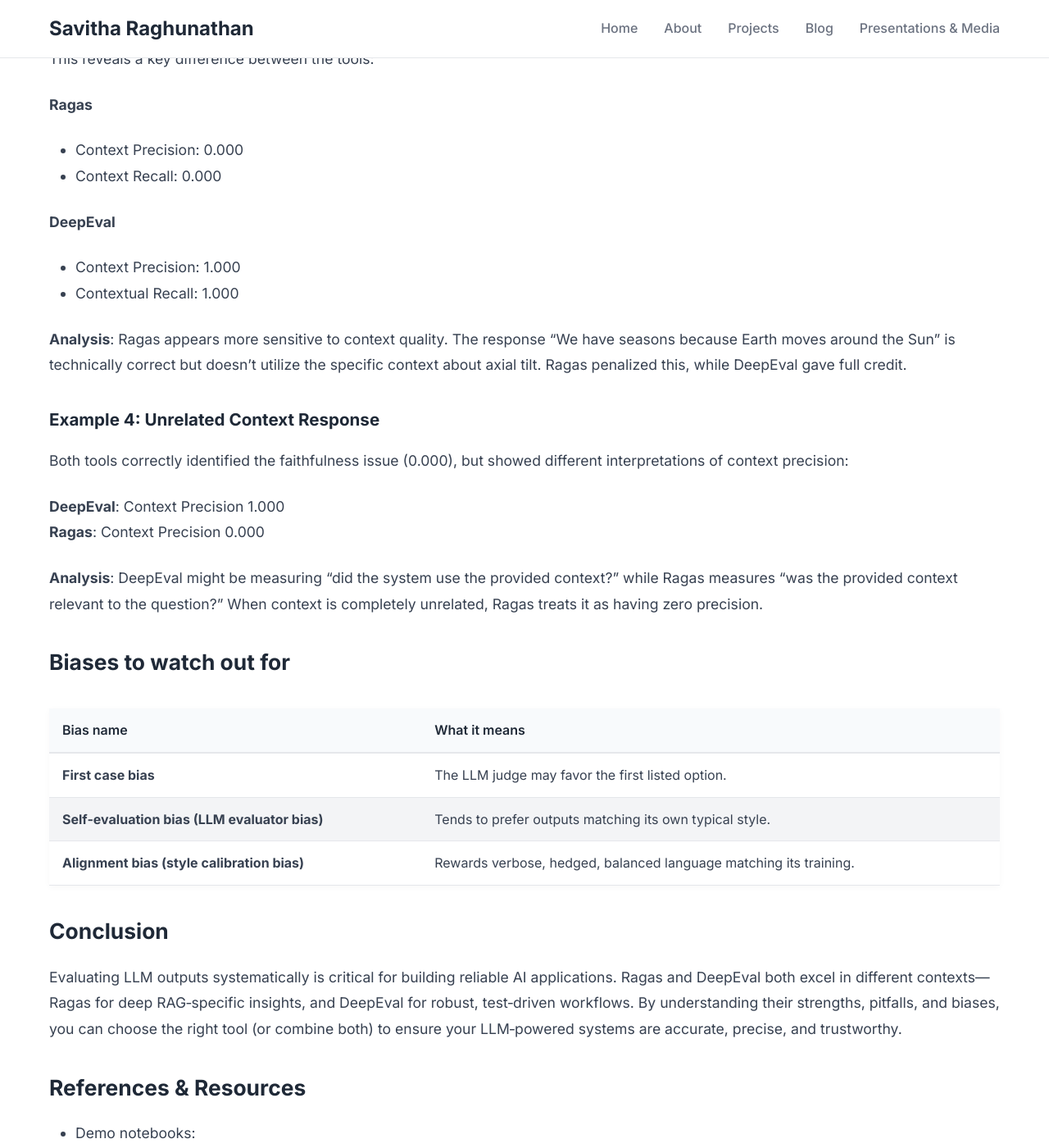
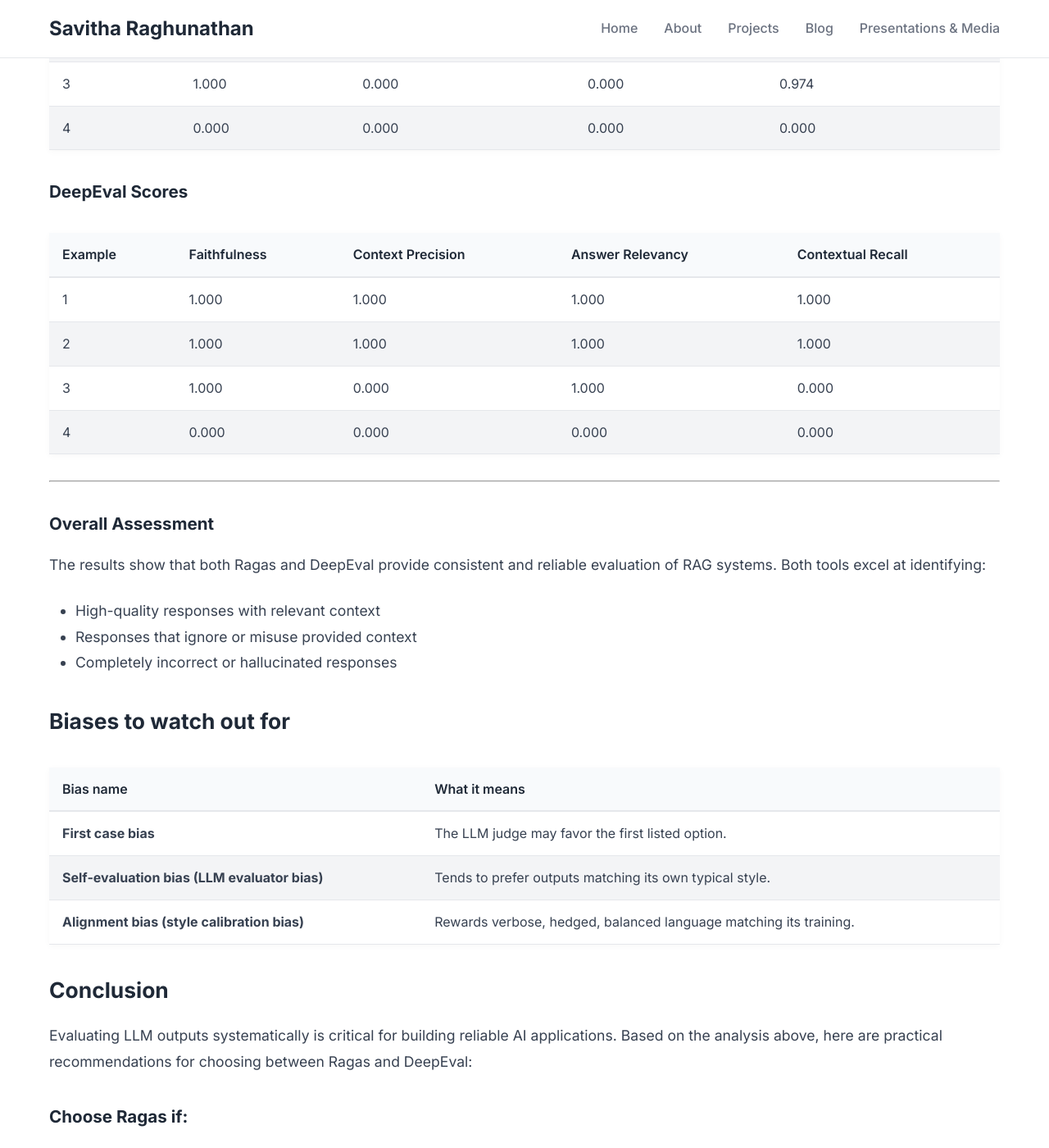
Before and after one commit to savitharaghunathan/savitharaghunathan.github.io, a Jekyll site: the page built from _posts/2025-07-14-ai_eval.md, in a window 1280 px wide and 1400 px high, scrolled down 4629 px. Shown: the whole window at 82% size. Built offline with Jekyll 4.4.1, drawn with Linux system fonts in a browser that asks for light colours; some of the changed text lies outside the part shown.

Commit message:
update blog

````diff
--- a/_posts/2025-07-14-ai_eval.md
+++ b/_posts/2025-07-14-ai_eval.md
@@ -44,10 +44,19 @@ For this post, we’ll be considering two tools to assess exactly these qualitie
 ```python
 from ragas import evaluate
 from ragas.metrics import faithfulness, context_precision, context_recall, answer_relevancy
+from datasets import Dataset
+
+# Prepare dataset (this is the complex part!)
+dataset = Dataset.from_dict({
+    "question": ["Why do leaves change color?"],
+    "answer": ["Leaves change color due to chlorophyll breakdown."],
+    "contexts": [["Leaves turn color in autumn due to changes in daylight."]],
+    "ground_truth": ["Leaves change color because chlorophyll fades."]
+})
 
 # Evaluate
 results = evaluate(
-    dataset=your_dataset,
+    dataset=dataset,
     metrics=[faithfulness, context_precision, context_recall, answer_relevancy]
 )
 ```
@@ -84,6 +94,7 @@ faithfulness = FaithfulnessMetric().measure(test_case)
 context_precision = ContextualPrecisionMetric().measure(test_case)
 answer_relevancy = AnswerRelevancyMetric().measure(test_case)
 contextual_recall = ContextualRecallMetric().measure(test_case)
+
 ```
 
 **Note**: DeepEval also supports RAGAS metrics through their `RagasMetric` class, which provides four RAGAS metrics (answer relevancy, faithfulness, contextual precision, and contextual recall).
@@ -92,14 +103,14 @@ contextual_recall = ContextualRecallMetric().measure(test_case)
 
 ## Key Example Questions & Responses
 
-Both tools were tested on the same four example scenarios, illustrating typical, incomplete, and incorrect uses of context.
+Both tools were tested on the same four example scenarios, illustrating typical, incomplete, and incorrect uses of context. **Note**: The evaluation scores below are only meaningful when considered with the specific context and expected outputs provided.
 
-| Example | Question                                                      | LLM Response                                                                                                                          |
-| ------- | ------------------------------------------------------------- | ------------------------------------------------------------------------------------------------------------------------------------- |
-| 1       | Why do leaves change color in the fall?                       | Leaves change color in autumn because shorter days and cooler temperatures cause chlorophyll to break down, revealing other pigments. |
-| 2       | Why do we have seasons on Earth?                              | Seasons occur because the Earth's axis is tilted, which changes how sunlight hits different parts of the planet throughout the year.  |
-| 3       | Why do we have seasons on Earth? *(limited context)*          | We have seasons because Earth moves around the Sun.                                                                                   |
-| 4       | Why do leaves change color in the fall? *(unrelated context)* | Leaves change color because fish swim upstream in autumn.                                                                             |
+| Example | Question | Response | Context | Reference |
+|---------|----------|--------------|------------------|-----------------|
+| 1 | Why do leaves change color in the fall? | Leaves change color in autumn because shorter days and cooler temperatures cause chlorophyll to break down, revealing other pigments. | • "Leaves turn color in autumn due to changes in daylight and temperature."<br>• "Photosynthesis slows and chlorophyll breaks down, revealing red and yellow pigments."<br>• "Some tree species have different pigment compounds that show up prominently in fall." | Leaves change color in autumn because chlorophyll breaks down due to shorter days and cooler weather. |
+| 2 | Why do we have seasons on Earth? | Seasons occur because the Earth's axis is tilted, which changes how sunlight hits different parts of the planet throughout the year. | • "The tilt of Earth's axis relative to its orbit causes different parts of Earth to receive varying amounts of sunlight throughout the year."<br>• "This axial tilt is approximately 23.5 degrees."<br>• "Changes in distance from the sun during the orbit do not cause seasons." | Earth has seasons because its axis is tilted relative to its orbital plane, causing varying sunlight. |
+| 3 | Why do we have seasons on Earth? *(limited context)* | We have seasons because Earth moves around the Sun. | • "Earth revolves around the Sun in an elliptical orbit."<br>• "There are four main seasons: spring, summer, autumn, and winter." | Earth has seasons because its axis is tilted relative to its orbit, changing sunlight. |
+| 4 | Why do leaves change color in the fall? *(unrelated context)* | Leaves change color because fish swim upstream in autumn. | • "Fish migrate upstream to spawn in freshwater rivers."<br>• "This migration ensures the survival of the next generation." | Leaves change color due to breakdown of chlorophyll in cooler temperatures. |
 
 ---
 
@@ -122,36 +133,17 @@ Below are the aggregated scores each tool produced for the four examples. Higher
 | ------- | ------------ | ----------------- | ---------------- | ----------------- |
 | 1       | 1.000        | 1.000             | 1.000            | 1.000             |
 | 2       | 1.000        | 1.000             | 1.000            | 1.000             |
-| 3       | 1.000        | 1.000             | 1.000            | 1.000             |
-| 4       | 0.000        | 1.000             | 0.000            | 0.000             |
+| 3       | 1.000        | 0.000             | 1.000            | 0.000             |
+| 4       | 0.000        | 0.000             | 0.000            | 0.000             |
 
 ---
 
-## Key Observations from Results
+### Overall Assessment
+The results show that both Ragas and DeepEval provide consistent and reliable evaluation of RAG systems. Both tools excel at identifying:
+- High-quality responses with relevant context
+- Responses that ignore or misuse provided context
+- Completely incorrect or hallucinated responses
 
-### Example 1 & 2: Perfect Responses
-Both tools correctly identified these as high-quality responses with perfect scores across all metrics. This demonstrates that when the context is relevant and the response is accurate, both evaluation frameworks perform consistently.
-
-### Example 3: Limited Context Response
-This reveals a key difference between the tools:
-
-**Ragas**
-- Context Precision: 0.000
-- Context Recall: 0.000
-
-**DeepEval**
-- Context Precision: 1.000
-- Contextual Recall: 1.000
-
-**Analysis**: Ragas appears more sensitive to context quality. The response "We have seasons because Earth moves around the Sun" is technically correct but doesn't utilize the specific context about axial tilt. Ragas penalized this, while DeepEval gave full credit.
-
-### Example 4: Unrelated Context Response
-Both tools correctly identified the faithfulness issue (0.000), but showed different interpretations of context precision:
-
-**DeepEval**: Context Precision 1.000
-**Ragas**: Context Precision 0.000
-
-**Analysis**:  DeepEval might be measuring "did the system use the provided context?" while Ragas measures "was the provided context relevant to the question?" When context is completely unrelated, Ragas treats it as having zero precision.
 
 
 ## Biases to watch out for
@@ -165,7 +157,24 @@ Both tools correctly identified the faithfulness issue (0.000), but showed diffe
 
 ## Conclusion
 
-Evaluating LLM outputs systematically is critical for building reliable AI applications. Ragas and DeepEval both excel in different contexts—Ragas for deep RAG‑specific insights, and DeepEval for robust, test‑driven workflows. By understanding their strengths, pitfalls, and biases, you can choose the right tool (or combine both) to ensure your LLM‑powered systems are accurate, precise, and trustworthy.
+Evaluating LLM outputs systematically is critical for building reliable AI applications. Based on the analysis above, here are practical recommendations for choosing between Ragas and DeepEval:
+
+### Choose Ragas if:
+- **Research-focused**: You need detailed RAG-specific metrics with academic rigor
+- **Batch evaluation**: You have large datasets and want to evaluate them all at once
+- **Custom embeddings**: You want to use specific embedding models for answer relevancy
+- **Academic publishing**: You need reproducible results with standardized metrics
+
+### Choose DeepEval if:
+- **Production workflows**: You need CI/CD integration with `assert_test()` and pytest
+- **Iterative development**: You want to test individual cases and get immediate feedback
+- **Cost optimization**: You need to run evaluations multiple times with caching
+- **Debugging**: You want detailed reasoning for why metrics failed
+
+### When to Use Both:
+Consider using both tools in complementary ways: Ragas for initial dataset evaluation and DeepEval for ongoing monitoring and CI/CD workflows.
+
+By understanding these trade-offs and the specific context of your evaluation needs, you can make an informed decision that balances technical rigor with practical implementation requirements.
 
 ## References & Resources
 
````
Also changed, not shown: other parts of _posts/2025-07-14-ai_eval.md (+5 -4 lines).
